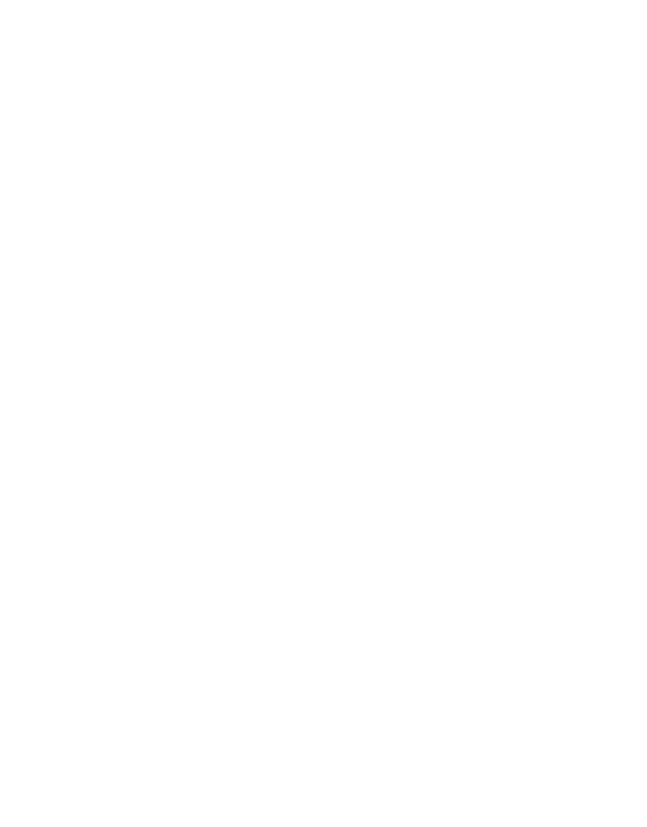
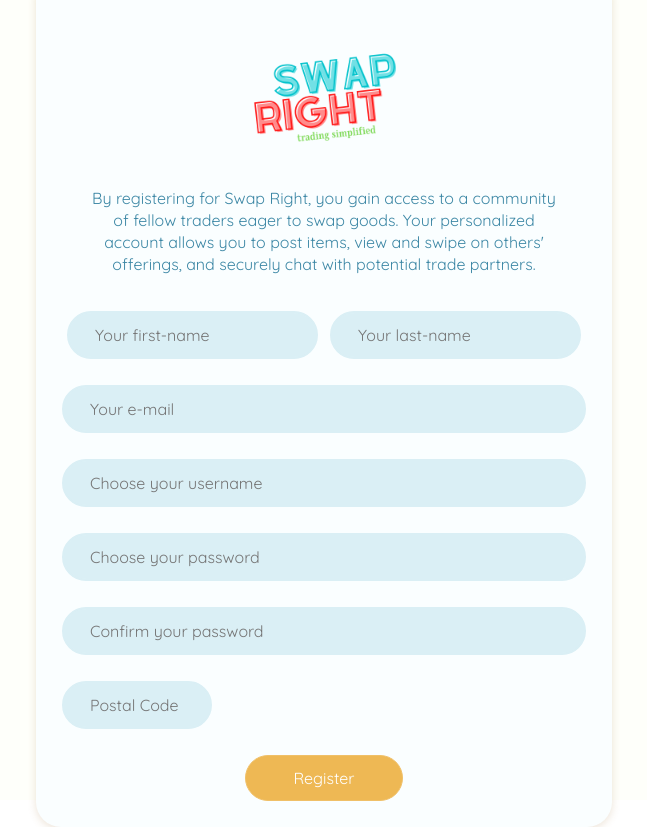
Before and after one commit to Jab1one/swap-right-client, a React (Create React App) app: page /register in a window 1280 px wide. Before the commit this address had no page. Shown: the whole page, without its empty margins (316-963 px from the left). Before the commit the page ends 800 px from the top, so only its background shows below. Built offline with nearby package versions, Linux system fonts and the light colour scheme.

Commit message:
add register form and styling

```diff
--- a/src/App.js
+++ b/src/App.js
@@ -1,5 +1,6 @@
 import { BrowserRouter, Route, Routes, Navigate } from "react-router-dom";
 import Login from "./pages/Login/Login";
+import Register from "./pages/Register/Register";
 import WelcomeScreen from "./pages/WelcomeScreen/WelcomeScreen";
 
 
@@ -12,6 +13,7 @@ function App() {
         <Routes>
           <Route path="/" element={<WelcomeScreen />} />
           <Route path="/login" element={<Login />} />
+          <Route path="/register" element={<Register />} />
         </Routes>
       </BrowserRouter>
     </>
--- a/src/pages/Login/Login.jsx
+++ b/src/pages/Login/Login.jsx
@@ -8,7 +8,7 @@ const Login = ()=> {
 
         <input type='text' className="login-form__username" id="username" placeholder="Username" required></input>
 
-        <input type='text' className="login-form__password" id="password" placeholder="Password" required></input>
+        <input type='password' className="login-form__password" id="password" placeholder="Password" required></input>
 
         <div className="logged-container">
           <label for="keeploged" className="login-form__label">Keep me logged in:</label>
--- a/src/pages/Login/Login.scss
+++ b/src/pages/Login/Login.scss
@@ -36,6 +36,7 @@
 
     &:hover {
       background-color: rgb(243, 114, 55);
+      box-shadow: rgba(160, 114, 54, 0.6) 2px 2px 8px 0px
     }
   }
 
--- a/src/pages/Register/Register.jsx
+++ b/src/pages/Register/Register.jsx
@@ -0,0 +1,37 @@
+import "./Register.scss";
+import { useParams, Link } from "react-router-dom";
+import logo from "../../assets/images/right4.png"
+
+const Register = ()=> {
+  return (
+    <div className="login-form-container">
+      <form action="submit" className="login-form">
+
+      <img src={logo} alt="swap-right logo" className="logo-img"></img>
+
+      <p className="why-text">By registering for Swap Right, you gain access to a community of fellow traders eager to swap goods. Your personalized account allows you to post items, view and swipe on others' offerings, and securely chat with potential trade partners.</p>
+
+        <div className="name-container">
+          <input type='text' className="first-name" id="firstname" placeholder="Your first-name" required></input>
+          <input type='text' className="last-name" id="lastname" placeholder="Your last-name" required></input>
+        </div>
+
+        <input type='text' className="login-form__email" id="email" placeholder="Your e-mail" required></input>
+
+        <input type='text' className="login-form__username" id="username" placeholder="Choose your username" required></input>
+
+        <input type='password' className="login-form__password" id="password" placeholder="Choose your password" required></input>
+
+        <input type='password' className="login-form__password" id="password2" placeholder="Confirm your password" required></input>
+
+        <input type='text' className="login-form__postal-code" id="username" placeholder="Postal Code" required></input>
+
+
+        <button type="submit" className="login-form__button">Register</button>
+
+      </form>
+    </div>
+  )
+}
+
+export default Register;
--- a/src/pages/Register/Register.scss
+++ b/src/pages/Register/Register.scss
@@ -0,0 +1,78 @@
+@use "../../styles/partials/global" ;
+
+.login-form-container {
+  height: 100vh;
+  width: 100%;
+  display: flex;
+  justify-content: center;
+  align-items: center;
+  background-color: rgb(254, 255, 250);
+}
+
+.login-form {
+  display: flex;
+  flex-direction: column;
+  align-items: center;
+  width: 45%;
+  padding: 2.6rem;
+  background-color: rgb(250, 254, 255);
+  box-shadow: rgba(160, 114, 54, 0.2) 0px 2px 8px 0px;
+  border-radius: 25px;
+
+
+  &__button {
+    width: 30%;
+    color:white;
+    padding: 1.2rem 2.6rem;
+    background-color: rgb(238, 184, 84);
+    border-radius: 25px;
+    border: 1px solid rgb(240, 192, 104);
+    font-family: "QuickSand";
+    font-size: 1.6rem;
+
+    &:hover {
+      background-color: rgb(243, 114, 55);
+      box-shadow: rgba(160, 114, 54, 0.6) 2px 2px 8px 0px
+    }
+  }
+
+  &__label {
+    margin-bottom: 0.2rem;
+  }
+}
+
+.login-form__username, .login-form__password, .first-name, .last-name, .login-form__postal-code, .login-form__email {
+  width: 100%;
+  background-color: rgb(218, 239, 245);
+  border-radius: 25px;
+  border: 2px solid rgb(218, 239, 245);
+  padding: 1.2rem 2.6rem;
+  font-family: "QuickSand";
+  font-size: 1.6rem;
+  margin-bottom: 2.6rem;
+  &:focus {
+    border: 2px solid rgb(60, 135, 165);
+    outline: none;
+  }
+}
+.name-container {
+  display: flex;
+  gap:1.2rem;
+}
+
+.login-form__postal-code {
+  width: 15rem;
+  align-self: start;
+}
+
+.why-text {
+  color: rgb(60, 135, 165);
+  line-height: 2.2rem;
+  text-align: center;
+  margin: -1.2rem 0 3.6rem 0;
+  width:90%;
+}
+
+.logo-img {
+  width: 20rem;
+}
```
